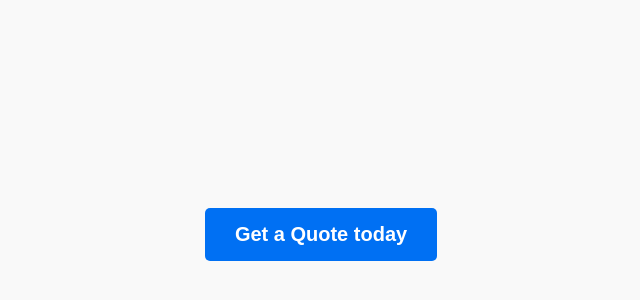
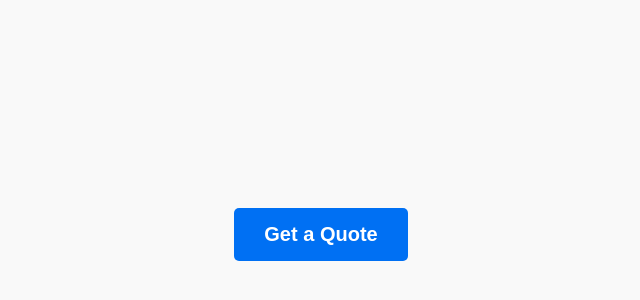
Before and after one commit to astroyouth/inspirational-quotes, a Next.js app: page / in a window 1280 px wide. Shown: the part 164-464 px from the top of the page, without its empty margins (319-959 px from the left). Built offline with nearby package versions, Linux system fonts and the light colour scheme.

Commit message:
Added interpretation to quote app

```diff
--- a/app/page.tsx
+++ b/app/page.tsx
@@ -2,10 +2,15 @@
 
 import { useState } from 'react';
 
+type Quote = {
+  text: string;
+  author: string | null;
+};
+
 export default function HomePage() {
-  const [quote, setQuote] = useState(null);
+  const [quote, setQuote] = useState<Quote | null>(null);
   const [loading, setLoading] = useState(false);
-  const [interpretation, setInterpretation] = useState(null);
+  const [interpretation, setInterpretation] = useState<string | null>(null);
   const [showInterpretation, setShowInterpretation] = useState(false);
   const [interpretationLoading, setInterpretationLoading] = useState(false);
 
@@ -33,7 +38,7 @@ export default function HomePage() {
       const response = await fetch('/api/interpret', {
         method: 'POST',
         headers: { 'Content-Type': 'application/json' },
-        body: JSON.stringify({ quote: `${quote.text} - ${quote.author}` }),
+        body: JSON.stringify({ quote: `${quote?.text} - ${quote?.author}` }),
       });
       const data = await response.json();
       setInterpretation(data.interpretation || 'Failed to generate interpretation.');
@@ -72,7 +77,7 @@ export default function HomePage() {
           fontWeight: 'bold',
         }}
       >
-        {loading ? 'Loading....' : 'Get a Quote today'}
+        {loading ? 'Loading...' : 'Get a Quote'}
       </button>
       {quote && (
         <div
```
